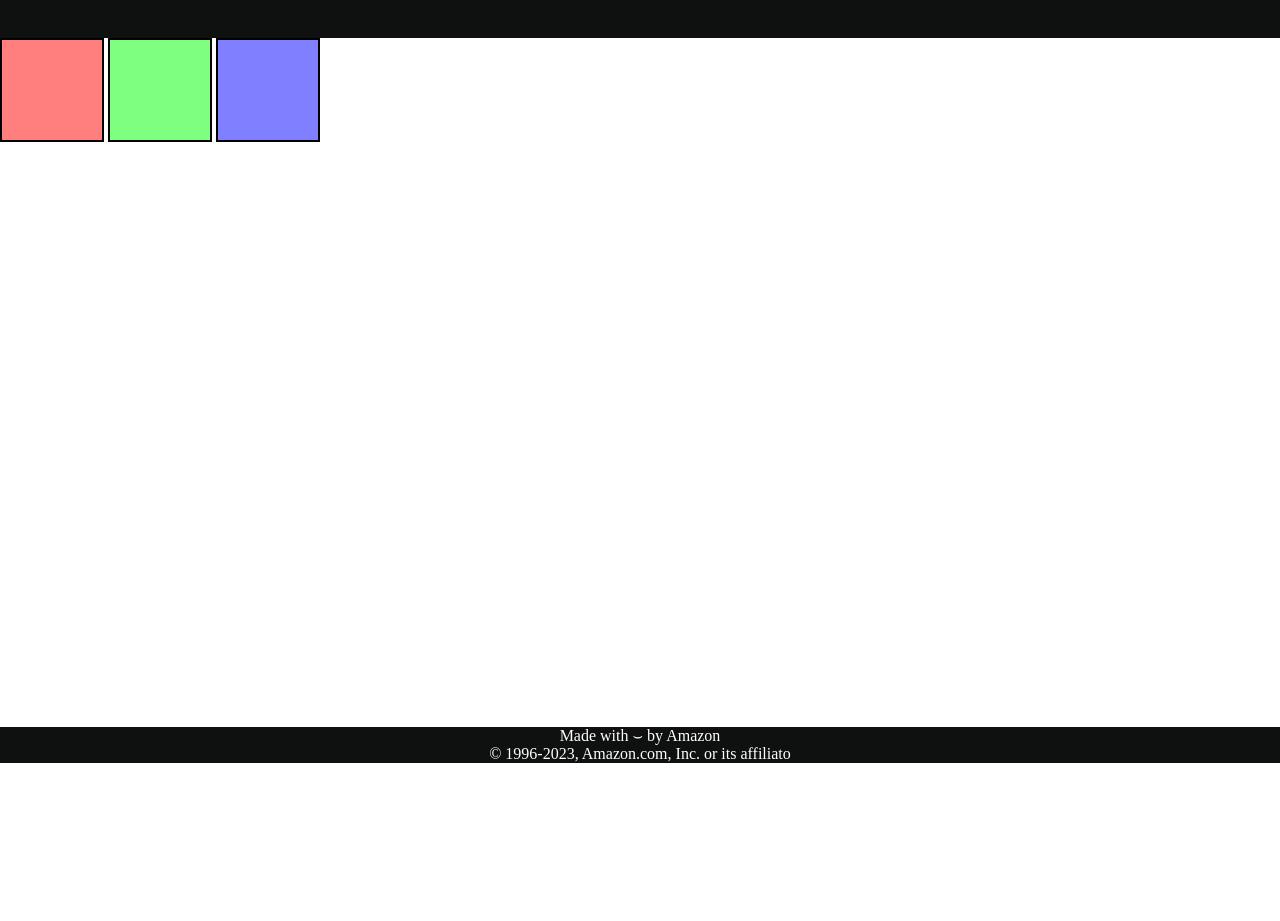
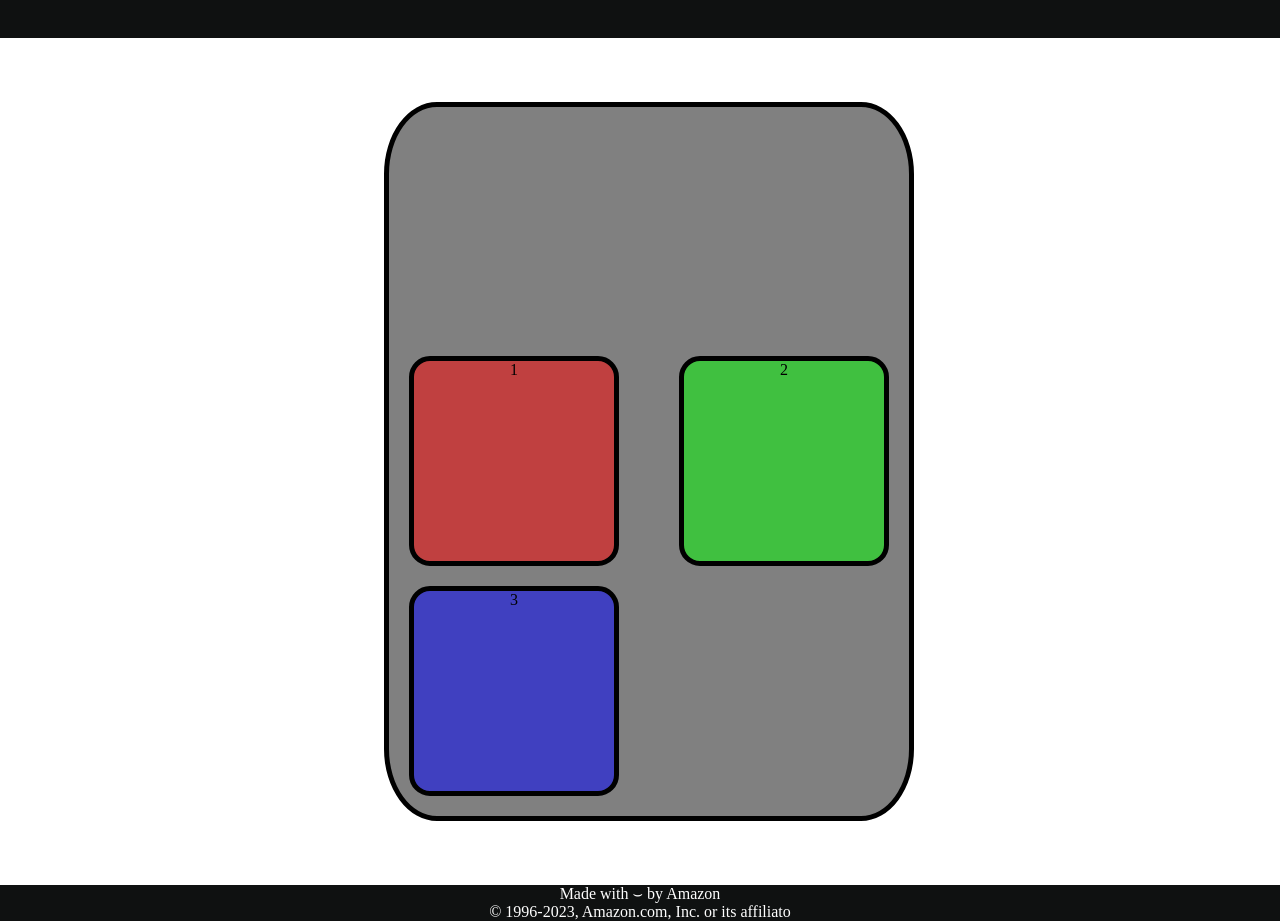
Before and after one commit to mahi611/css_practise, a plain HTML site: page amazon.html in a window 1280 px wide. Shown: the part 22-943 px from the top of the page. Before the commit the page ends 800 px from the top, so only its background shows below. Drawn offline with Linux system fonts and the light colour scheme.

Commit message:
css modified

```diff
--- a/amazon.css
+++ b/amazon.css
@@ -1,10 +1,11 @@
-*{
+ *{
     padding: 0;
     margin: 0;
 }
 #navbar{
     height: 60px;
     background-color: #0f1111;
+    /* text-align: center; */
 }
 button{
     background-color: #f08804;
@@ -19,10 +20,12 @@ a{
 }
 
 .contentBox{
-    width: 100px;
-    height: 100px;
-    border: 2px solid black;
+    width: 200px;
+    height: 200px;
+    border: 5px solid black;
     display: inline-block;
+    margin: 10px;
+    border-radius: 10%;
 }
 
 #content{
@@ -33,3 +36,25 @@ footer{
     color: white;
     text-align: center;
 }
+
+#content{
+    background-color: gray;
+    width: 500px;
+    margin: 30%;
+    margin-top: 5%;
+    margin-bottom: 5%;
+    border-radius: 10%;
+    padding: 10px;
+    border: 5px solid black;
+    display: flex;
+    flex-direction: row;
+    justify-content: space-between;
+    flex-wrap: wrap;
+    align-items: baseline;
+    align-content: flex-end;
+}
+
+#content .contentBox{
+    align-items: center;
+    text-align: center;
+}
--- a/amazon.html
+++ b/amazon.html
@@ -19,9 +19,9 @@
         </div>
     </header>
     <div id="content">
-        <div class="contentBox" style="background-color: rgba(255,0,0,0.5);"></div>
-        <div class="contentBox" style="background-color: rgba(0,255,0,0.5);"></div>
-        <div class="contentBox" style="background-color: rgba(0,0,255,0.5);"></div>
+        <div class="contentBox" style="background-color: rgba(255,0,0,0.5);">1</div>
+        <div class="contentBox" style="background-color: rgba(0,255,0,0.5);">2</div>
+        <div class="contentBox" style="background-color: rgba(0,0,255,0.5);">3</div>
     </div>
     <footer>
         Made with &smile; by Amazon<br>
```
